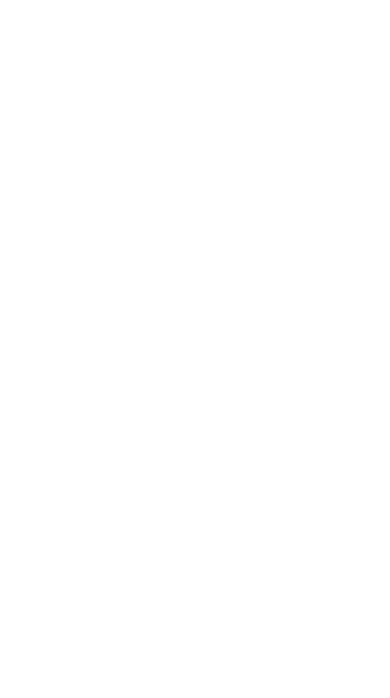
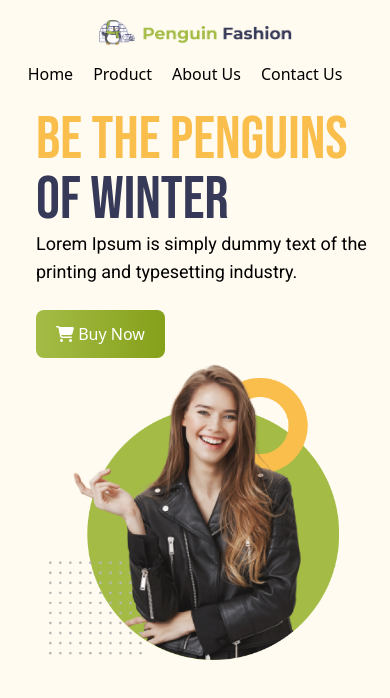
Before and after one commit to maruf-islam-joy/web-learning-project6, a plain HTML site: page index.html in a window 390 px wide. Drawn offline with nearby package versions, Linux system fonts and the light colour scheme.

Commit message:
added responsive banner with tailwind

```diff
--- a/index.html
+++ b/index.html
@@ -1,12 +1,121 @@
 <!DOCTYPE html>
 <html lang="en">
+
 <head>
     <meta charset="UTF-8">
     <meta name="viewport" content="width=device-width, initial-scale=1.0">
     <title>Penguin Fashion</title>
+    <link rel="stylesheet" href="https://cdnjs.cloudflare.com/ajax/libs/font-awesome/6.4.0/css/all.min.css"
+        integrity="sha512-iecdLmaskl7CVkqkXNQ/ZH/XLlvWZOJyj7Yy7tcenmpD1ypASozpmT/E0iPtmFIB46ZmdtAc9eNBvH0H/ZpiBw=="
+        crossorigin="anonymous" referrerpolicy="no-referrer" />
+    <link rel="preconnect" href="https://fonts.googleapis.com">
+    <link rel="preconnect" href="https://fonts.gstatic.com" crossorigin>
+    <link href="https://fonts.googleapis.com/css2?family=Bebas+Neue&family=Roboto&display=swap" rel="stylesheet">
     <script src="https://cdn.tailwindcss.com"></script>
+    <style>
+        .font-bebas {
+            font-family: 'Bebas Neue', sans-serif;
+        }
+
+        .font-roboto {
+            font-family: 'Roboto', sans-serif;
+        }
+    </style>
 </head>
+
 <body>
+    <header class="bg-[#FFFBF0] h-screen">
+        <nav class="
+            flex
+            flex-col
+            justify-center
+            items-center
+            lg:justify-between
+            lg:flex-row
+            lg:items-center
+            lg:pr-32
+            lg:pl-32
+            lg:pt-10
+            lg:gap-0
 
+
+
+
+        ">
+            <div>
+                <img class="w-1/2 mx-auto pt-5 md:w-60   " src="icons/logo.png" alt="">
+            </div>
+            <div class="text-center pt-4 md:pt-0">
+                <a class="mr-5 md:mr-6 lg:mr-5" href="">Home</a><a class="mr-5 md:mr-6 lg:mr-5" href="">Product</a><a class="mr-5 md:mr-6 lg:mr-5" href="">About
+                    Us</a><a class="mr-5 md:mr-6 lg:mr-5" href="">Contact Us</a>
+            </div>
+        </nav>
+
+        <!-- banner section  -->
+        <section class="
+
+            flex
+            flex-col
+
+            md:gap-12
+            md:justify-center
+            md:items-center
+
+
+            lg:flex
+            lg:flex-row
+            lg:gap-40
+            lg:justify-center
+            lg:items-center
+            lg:mt-20
+
+
+        ">
+            <div class="
+            w-[100%]
+            pt-6
+            pl-9
+            md:w-auto
+            md:pl-0
+            md:text-center
+            lg:text-left
+            lg:w-auto"
+            >
+                <h3 class="
+                font-bebas
+                uppercase ">
+                    <span class="
+                    text-[#FABE4C]
+                    font-medium
+                    text-6xl
+                    lg:text-8xl/[120px]  ">
+                        Be the Penguins
+                    </span>
+                    <br>
+                    <span class="text-[#363958]   font-medium text-6xl lg:text-8xl" >
+                        of Winter
+                    </span>
+                </h3>
+                <p class="font-roboto
+                text-lg
+                w-auto
+                md:w-3/4
+                md:mx-auto
+                lg:text-base
+                lg:mx-0
+                lg:w-3/4
+
+                ">Lorem Ipsum is simply dummy text of the printing
+                    and typesetting industry.</p>
+                <button class="bg-gradient-to-r from-[#A4BC46] to-[#85A019] px-5 py-3 rounded-lg mt-6 text-white">
+                    <i class="fa-solid fa-cart-shopping" style="color: #ffffff;"></i>
+                    Buy Now
+                </button>
+            </div>
+            <div ><img class="w-3/4 mx-auto lg:w-auto lg:mx-0"  src="images/model.png" alt=""></div>
+
+        </section>
+    </header>
 </body>
+
 </html>
```
Also changed, not shown: images/cart-shopping-solid.svg (added), images/shopping-cart 1.svg (added).
